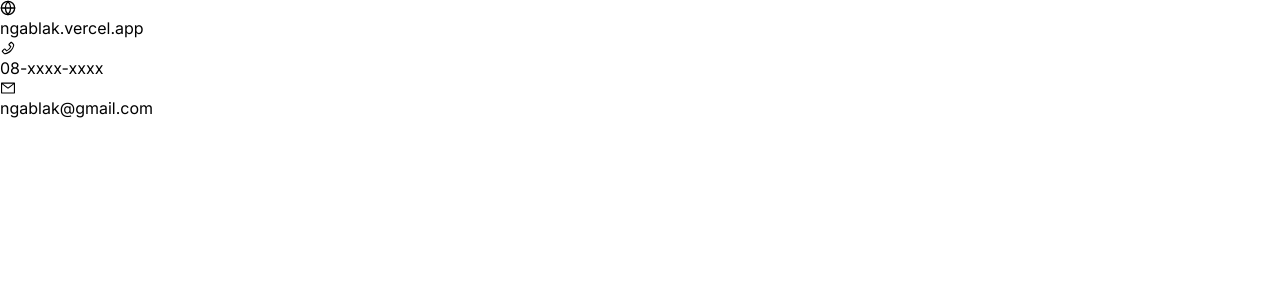
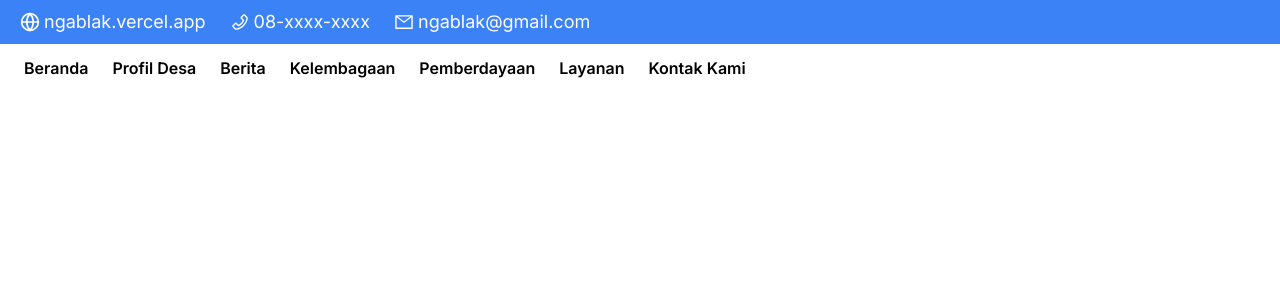
Before and after one commit to heronhoga/ngablak, a Next.js app: page / in a window 1280 px wide. Shown: the top 300 px of the page. Built offline with nearby package versions, Linux system fonts and the light colour scheme.

Commit message:
feat:add navbar

```diff
--- /dev/null
+++ b/app/created-components/Header.tsx
@@ -0,0 +1,29 @@
+import React from "react";
+import FiGlobe from "../icons/globe";
+import AiOutlinePhone from "../icons/phone";
+import AiOutlineMail from "../icons/email";
+function Header() {
+  return (
+    <div>
+      <div
+        id="header"
+        className="flex flex-col justify-center md:flex-row md:justify-start items-start md:items-center bg-blue-500 text-white p-2"
+      >
+        <div className="flex items-center space-x-1 mb-2 md:mb-0 md:mx-3">
+          <FiGlobe className="text-xl" />
+          <h3 className="text-sm md:text-md lg:text-lg">ngablak.vercel.app</h3>
+        </div>
+        <div className="flex items-center space-x-1 mb-2 md:mb-0 md:mx-3">
+          <AiOutlinePhone className="text-xl" />
+          <h3 className="text-sm md:text-md lg:text-lg">08-xxxx-xxxx</h3>
+        </div>
+        <div className="flex items-center space-x-1 md:mx-3">
+          <AiOutlineMail className="text-xl" />
+          <h3 className="text-sm md:text-md lg:text-lg">ngablak@gmail.com</h3>
+        </div>
+      </div>
+    </div>
+  );
+}
+
+export default Header;
--- /dev/null
+++ b/app/created-components/Navbar.tsx
@@ -0,0 +1,20 @@
+import React from 'react'
+import Link from 'next/link'
+
+function Navbar() {
+  return (
+    <div className='p-3 font-semibold'>
+        <nav>
+            <Link href="/" className='mx-3'>Beranda</Link>
+            <Link href="/profil" className='mx-3'>Profil Desa</Link>
+            <Link href="/berita" className='mx-3'>Berita</Link>
+            <Link href="/kelembagaan" className='mx-3'>Kelembagaan</Link>
+            <Link href="/pemberdayaan" className='mx-3'>Pemberdayaan</Link>
+            <Link href="/layanan" className='mx-3'>Layanan</Link>
+            <Link href="/kontak" className='mx-3'>Kontak Kami</Link>
+        </nav>
+    </div>
+  )
+}
+
+export default Navbar
--- a/app/page.tsx
+++ b/app/page.tsx
@@ -1,20 +1,15 @@
 import React from "react";
-import Image from "next/image";
-import FiGlobe from "./icons/globe"
-import AiOutlinePhone from "./icons/phone"
-import AiOutlineMail from "./icons/email"
+import Header from "./created-components/Header";
+import Navbar from "./created-components/Navbar";
+
 function Home() {
   return (
     <div>
       {/* //HEADER */}
-      <div id="header" className="">
-        <FiGlobe />
-        <h3>ngablak.vercel.app</h3>
-        <AiOutlinePhone />
-        <h3>08-xxxx-xxxx</h3>
-        <AiOutlineMail />
-        <h3>ngablak@gmail.com</h3>
-      </div>
+      <Header />
+
+      {/* NAVBAR */}
+      <Navbar />
 
       {/* CONTENT */}
       {/* <div>
```
